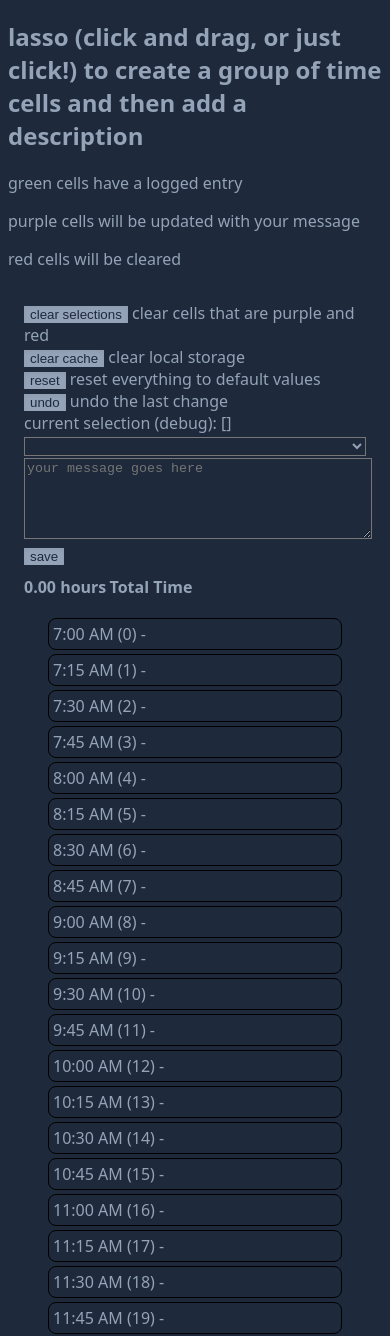
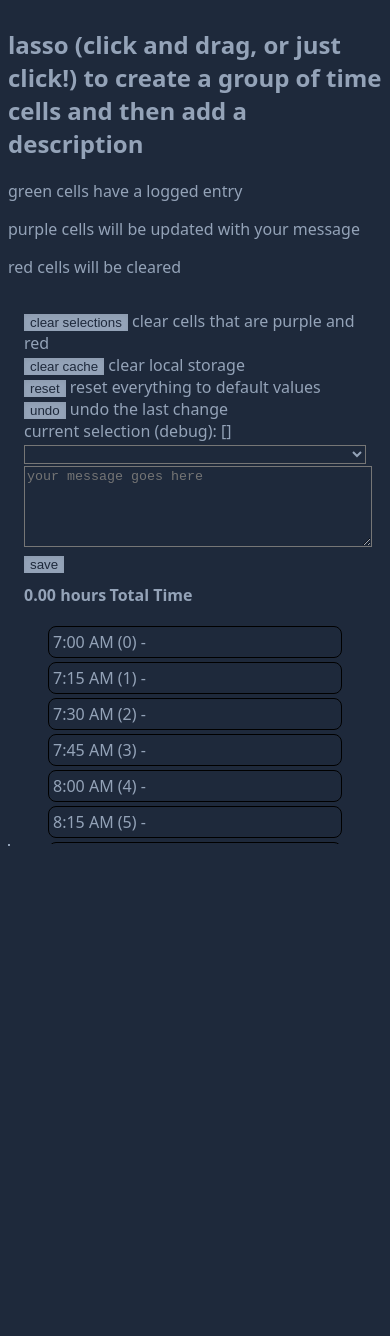
Before and after one commit to ryanrodemoyer/timelasso, a Nuxt app: page / in a window 390 px wide. Shown: the top 1336 px of the page. After the commit the page ends 852 px from the top, so only its background shows below. Built offline with nearby package versions, Linux system fonts and the light colour scheme.

Commit message:
trying to make the div overflow so mobile can swipe to highlight

```diff
--- a/assets/css/tailwind.css
+++ b/assets/css/tailwind.css
@@ -1,6 +1,11 @@
 @tailwind base;
 @tailwind components;
 @tailwind utilities;
+
+html {
+  @apply overflow-hidden sm:overflow-visible;
+  @apply overscroll-none sm:overscroll-auto;
+}
 
 body {
   @apply bg-slate-800;
--- /dev/null
+++ b/components/HelpText.vue
@@ -0,0 +1,13 @@
+<template>
+  <div>
+    <p>green cells have a logged entry</p>
+    <p>purple cells will be updated with your message</p>
+    <p>red cells will be cleared</p>
+  </div>
+</template>
+
+<style>
+.nuxt-logo {
+  height: 180px;
+}
+</style>
--- a/pages/index.vue
+++ b/pages/index.vue
@@ -1,35 +1,31 @@
 <template>
-  <div>
+  <div style="overscroll-behavior: none; overflow: scroll">
     <div>
       <h2>
         lasso (click and drag, or just click!) to create a group of time cells
         and then add a description
       </h2>
-      <div class="landscape:hidden">
-        <p>green cells have a logged entry</p>
-        <p>purple cells will be updated with your message</p>
-        <p>red cells will be cleared</p>
+      <HelpText class="landscape:hidden" />
     </div>
-    </div>
-    <!-- <pre>{{ ui }}</pre> -->
 
+    <div class="flex flex-col-reverse sm:flex-row">
+      <div class="flex-1" id="cells">
+        <HelpText class="portrait:hidden" />
         <div
-      class="flex flex-col-reverse sm:flex-row"
-      @touchmove="touchmove($event)"
+          class="overflow-y-scroll pl-10 pr-10 sm:overflow-y-visible"
+          id="scrollContainer"
+          ref="scrollContainer"
         >
-      <div class="flex-1" id="cells">
-        <div class="portrait:hidden">
-          <p>green cells have a logged entry</p>
-          <p>purple cells will be updated with your message</p>
-          <p>red cells will be cleared</p>
-        </div>
           <div
             v-for="(time, i) in config.times"
             :key="i"
             @mousedown="mousedown($event, i)"
             @mouseover="mouseover($event, i)"
+            @touchstart="touchDown = true"
+            @touchend="touchDown = false"
+            @touchmove="touchmove($event)"
             :data-idx="i"
-          class="mt-1 mb-1 ml-10 mr-10 sm:m-1 p-1 basis-full border border-black rounded-lg border-solid"
+            class="mt-1 mb-1 sm:m-1 p-1 basis-full border border-black rounded-lg border-solid"
             :style="getRGB(i, getMessage(i))"
             :class="{
               highlight: ui.selection.includes(i),
@@ -38,6 +34,7 @@
             }"
           >
             {{ time }} ({{ i }}) - {{ getMessage(i) }}
+          </div>
         </div>
       </div>
       <div class="flex-1">
@@ -236,9 +233,13 @@ export default Vue.extend({
       const body = document.querySelector('body')
       if (body) {
         if (newVal) {
-          body.style.overflow = 'hidden'
+          if (this.$refs.scrollContainer)
+            (this.$refs.scrollContainer as HTMLElement).style.overflow =
+              'hidden'
         } else {
-          body.style.overflow = 'auto'
+          if (this.$refs.scrollContainer) {
+            ;(this.$refs.scrollContainer as HTMLElement).style.overflow = 'auto'
+          }
         }
       }
     },
@@ -385,7 +386,9 @@ export default Vue.extend({
       const x = touch.clientX
       const y = touch.clientY
 
-      const cells = Array.from(document.querySelectorAll('#cells div'))
+      const cells = Array.from(
+        document.querySelectorAll('#scrollContainer > div')
+      )
       const cell = cells.find(
         (c) =>
           c.getBoundingClientRect().left < x &&
@@ -402,6 +405,15 @@ export default Vue.extend({
         }
       }
     },
+    setScrollableContainerHeight() {
+      const div = document.getElementById('scrollContainer')
+      if (div) {
+        const windowHeight = window.innerHeight
+        const divTop = div.getBoundingClientRect().top
+        const divHeight = windowHeight - divTop
+        div.style.height = `${divHeight}px`
+      }
+    },
   },
   mounted() {
     // listen for the global mousedown event
@@ -415,14 +427,22 @@ export default Vue.extend({
     })
 
     document.addEventListener('touchstart', () => {
-      console.log('touchstart')
-      this.touchDown = true
+      // console.log('touchstart')
+      // this.touchDown = true
     })
 
     document.addEventListener('touchend', () => {
-      console.log('touchend')
-      this.touchDown = false
+      // console.log('touchend')
+      // this.touchDown = false
     })
+
+    window.addEventListener('resize', () => {
+      console.log('resize')
+
+      this.setScrollableContainerHeight()
+    })
+
+    this.setScrollableContainerHeight()
 
     // retrieve the last state from the browser and restore into the app
     const schedule = window.localStorage.getItem('schedule')
```
Lines whose indentation alone changed are shown as unchanged.
